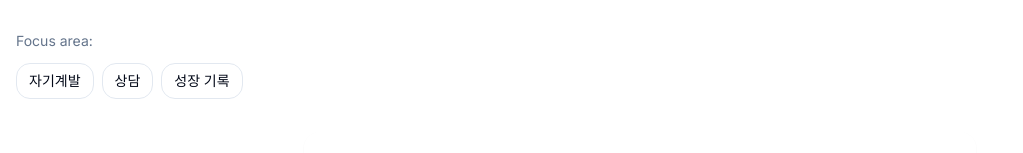
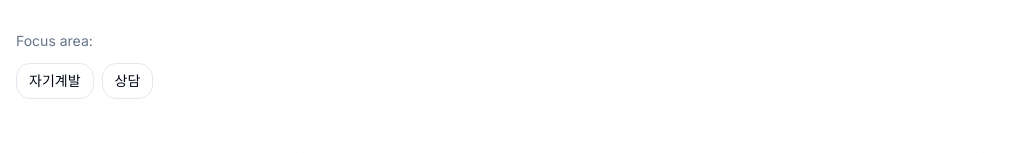
Before and after one commit to taeeleee/r_vd, a React (Vite) app: page /chat in a window 1280 px wide. Shown: the part 159-312 px from the top of the page, without its empty margins (0-1023 px from the left). Built offline with nearby package versions, Linux system fonts and the light colour scheme.

Commit message:
Remove growth record button
Removed the "Growth Record" button from the VisionBoard component.

```diff
--- a/src/pages/ChatBot.tsx
+++ b/src/pages/ChatBot.tsx
@@ -20,8 +20,7 @@ const ChatBot = () => {
 
   const topics = [
     { id: "development", name: "자기계발", color: "bg-soft-blue/70" },
-    { id: "counseling", name: "상담", color: "bg-soft-yellow/70" },
-    { id: "growth", name: "성장 기록", color: "bg-primary/20" }
+    { id: "counseling", name: "상담", color: "bg-soft-yellow/70" }
   ];
 
   const handleSendMessage = () => {
```
